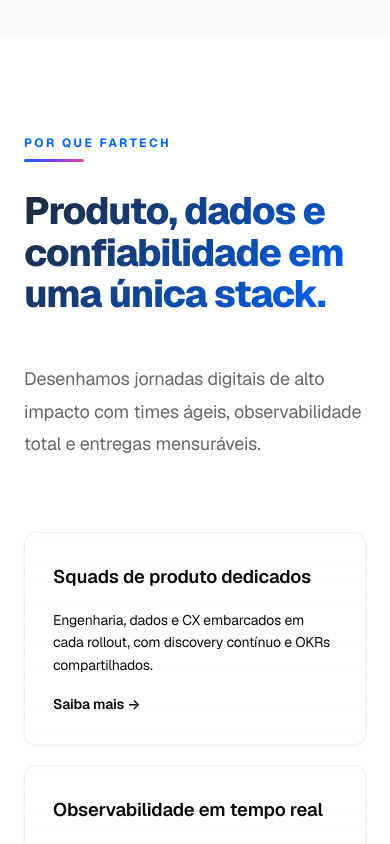
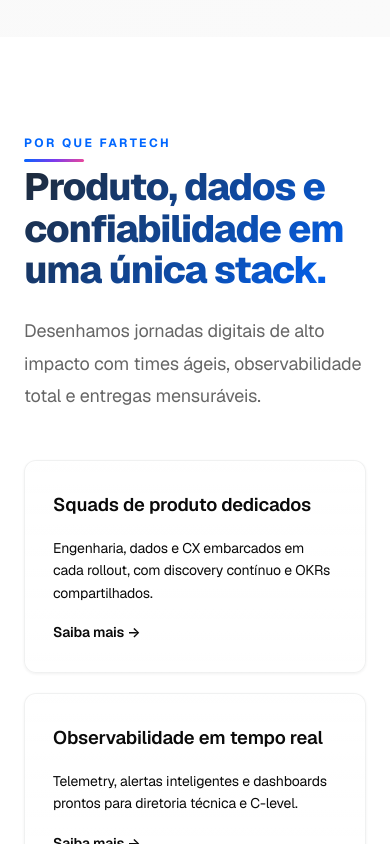
Before and after one commit to frpdias/fartech.app.br, a SvelteKit app: page / in a window 390 px wide. Shown: the part 4160-5004 px from the top of the page. Built offline with nearby package versions, Linux system fonts and the light colour scheme.

Commit message:
🔧 Remove width: 100vw from all .hero definitions - Fix full-width hero issue

```diff
--- a/src/routes/+page.svelte
+++ b/src/routes/+page.svelte
@@ -332,8 +332,6 @@
 
 <section class="section">
   <div class="container">
-    <div class="por-que-layout">
-      <div class="por-que-text">
     <p class="eyebrow">Por que Fartech</p>
     <h2 class="section-title">Produto, dados e confiabilidade em uma única stack.</h2>
     <p class="section-subtitle">Desenhamos jornadas digitais de alto impacto com times ágeis, observabilidade total e entregas mensuráveis.</p>
@@ -341,8 +339,6 @@
       {#each diferenciais as item}
         <CardServico {...item} />
       {/each}
-        </div>
-      </div>
     </div>
   </div>
 </section>
@@ -1343,25 +1339,6 @@
     }
   }
 
-  /* Layout Por que Fartech com phone */
-  .por-que-layout {
-    display: grid;
-    grid-template-columns: 1fr;
-    gap: clamp(32px, 4vw, 64px);
-    align-items: start;
-  }
-
-  .por-que-text {
-    display: flex;
-    flex-direction: column;
-    gap: 24px;
-  }
-
-  @media (max-width: 1024px) {
-    .por-que-layout {
-      grid-template-columns: 1fr;
-    }
-  }
   :global(.hero) {
     isolation: isolate;
   }
```
Also changed, not shown: src/lib/styles/global.css. Lines whose indentation alone changed are shown as unchanged.
